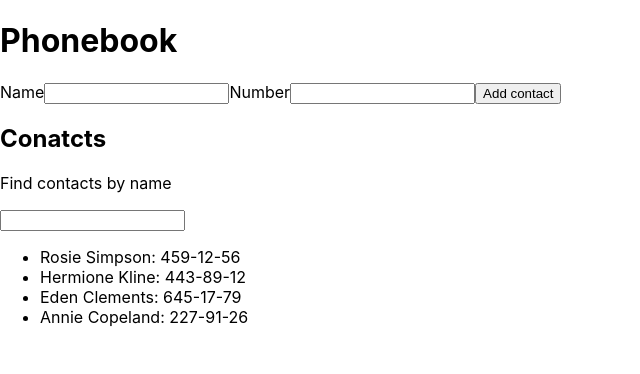
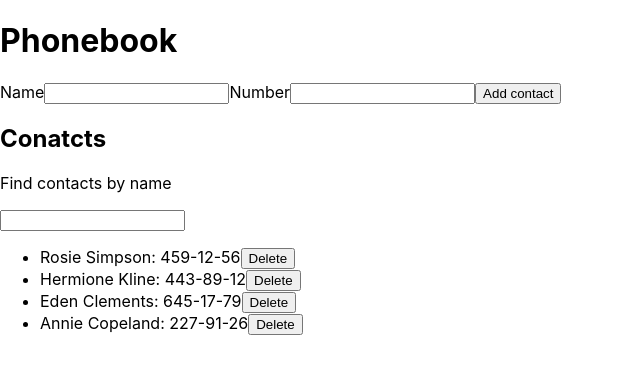
Before and after one commit to YevhenVasylevytskyi/repeat-goit-react-hw-02-phonebook, a React (Create React App) app: page / in a window 1280 px wide. Shown: the top 374 px of the page, without its empty margins (0-640 px from the left). Built offline with nearby package versions, Linux system fonts and the light colour scheme.

Commit message:
adding the ability to delete contacts

```diff
--- a/src/components/App.jsx
+++ b/src/components/App.jsx
@@ -24,6 +24,16 @@ export class App extends Component {
       }
 
       return { contacts: [...prevState.contacts, data] };
+    });
+  };
+
+  deleteContact = currentId => {
+    this.setState(prevState => {
+      return {
+        contacts: [
+          ...prevState.contacts.filter(contact => contact.id !== currentId),
+        ],
+      };
     });
   };
 
@@ -57,10 +67,12 @@ export class App extends Component {
         {this.state.filter === '' ? (
             <ContactList
               contacts={this.state.contacts}
+              deleteContact={this.deleteContact}
             />
           ) : (
             <ContactList
               contacts={this.onFilter()}
+              deleteContact={this.deleteContact}
             />
           )}
       </>
--- a/src/components/ContactList/ContactList.jsx
+++ b/src/components/ContactList/ContactList.jsx
@@ -1,8 +1,19 @@
-function ContactList({contacts}) {
+function ContactList({contacts, deleteContact}) {
   return (
     <ul>
       {contacts.map(contact => (
-        <li key={contact.id}>{contact.name}: {contact.number}</li>
+        <li key={contact.id}>
+          {contact.name}: {contact.number}
+
+          <button
+              type="button"
+              id={contact.id}
+              onClick={() => deleteContact(contact.id)}
+            >
+              Delete
+          </button>
+        </li>
+
       ))}
     </ul>
   );
```
